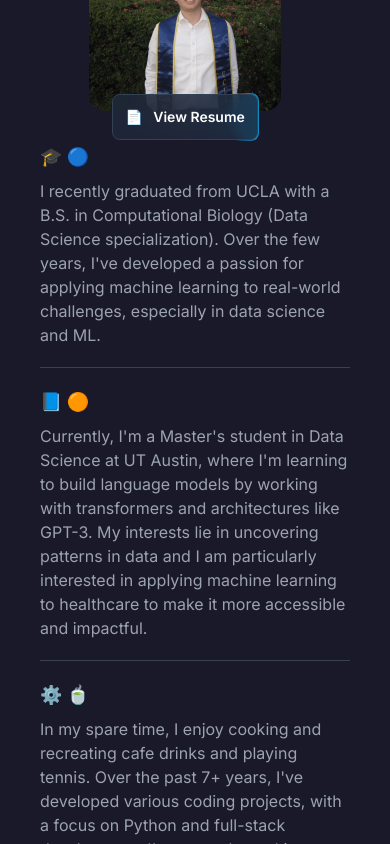
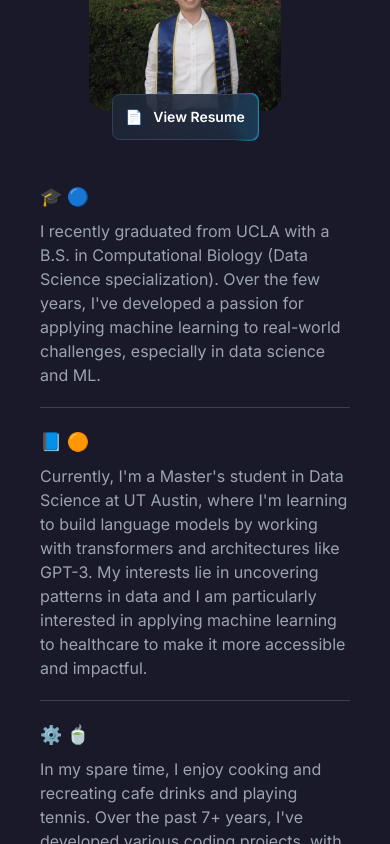
Before and after one commit to jamespfu/jamespfu.github.io, a Next.js app: page / in a window 390 px wide. Shown: the part 960-1804 px from the top of the page. Built offline with nearby package versions, Linux system fonts and the light colour scheme.

Commit message:
fix about section link and mobile spacing

```diff
--- a/app/(home)/components/About.tsx
+++ b/app/(home)/components/About.tsx
@@ -32,13 +32,13 @@ export default function About() {
               borderRadius="0.5rem"
               className="p-3 font-semibold"
             >
-              <a href="#projects">📄 &nbsp; View Resume</a>
+              <a href="/James_Fu_Resume_2024.pdf">📄 &nbsp; View Resume</a>
             </MovingBorderBtn>
           </div>
         </div>
 
         {/* Content section taking up 2/3 of the width */}
-        <div className="md:w-2/3 flex flex-col items-center md:items-start"> {/* Center text content */}
+        <div className="md:w-2/3 flex flex-col items-center md:items-start mt-10 lg:mt-0 md:mt-0"> {/* Center text content */}
           {/* First section */}
           <AboutSection
             title="🎓 🔵"
--- a/app/(home)/components/Footer.tsx
+++ b/app/(home)/components/Footer.tsx
@@ -11,7 +11,7 @@ export default function Footer() {
           href="https://catppuccin.com/"
           className="text-blue-200 no-underline hover:text-white hover:underline transition duration-200"
         >
-          catppuccin =^. .^=
+          catppuccin =^..^=
         </a>
       </h6>
     </div>
```
